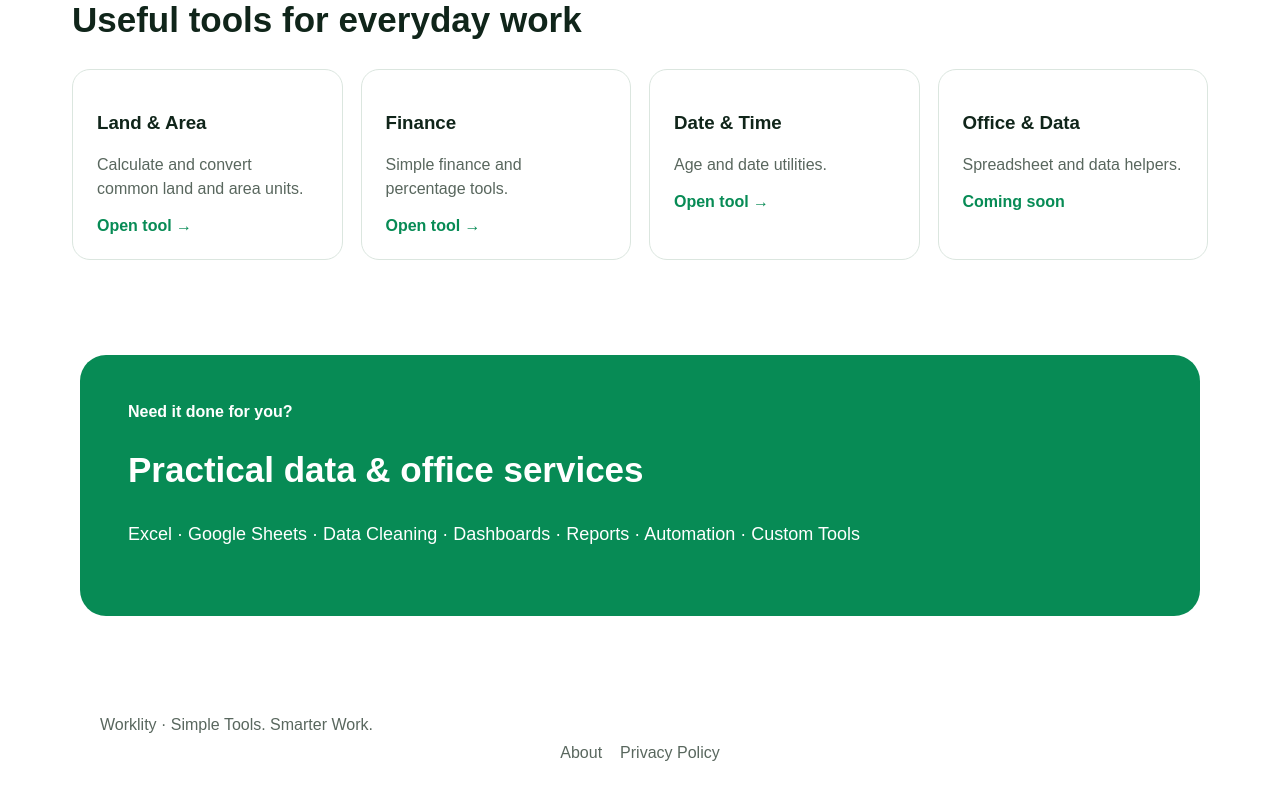
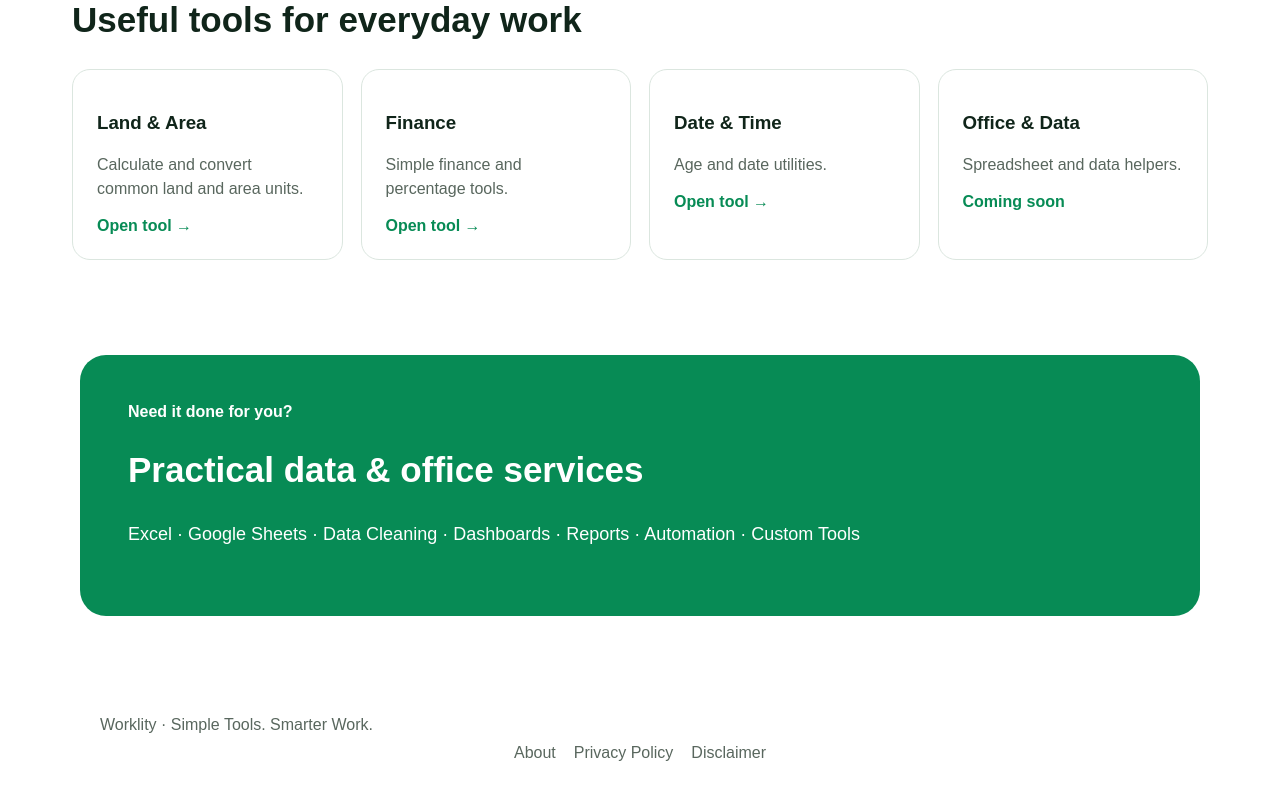
Before and after one commit to Arintri/worklity, a Next.js app: page / in a window 1280 px wide. Shown: the part 698-1498 px from the top of the page. Built offline with nearby package versions, Linux system fonts and the light colour scheme.

Commit message:
Update page.js

```diff
--- a/app/page.js
+++ b/app/page.js
@@ -219,6 +219,9 @@ export default function Home() {
   <Link href="/privacy-policy">
     {bn ? "গোপনীয়তা নীতি" : "Privacy Policy"}
   </Link>
+    <Link href="/disclaimer">
+  {bn ? "দায়মুক্তি" : "Disclaimer"}
+</Link>
 </div>
 </footer>
     </main>
```
